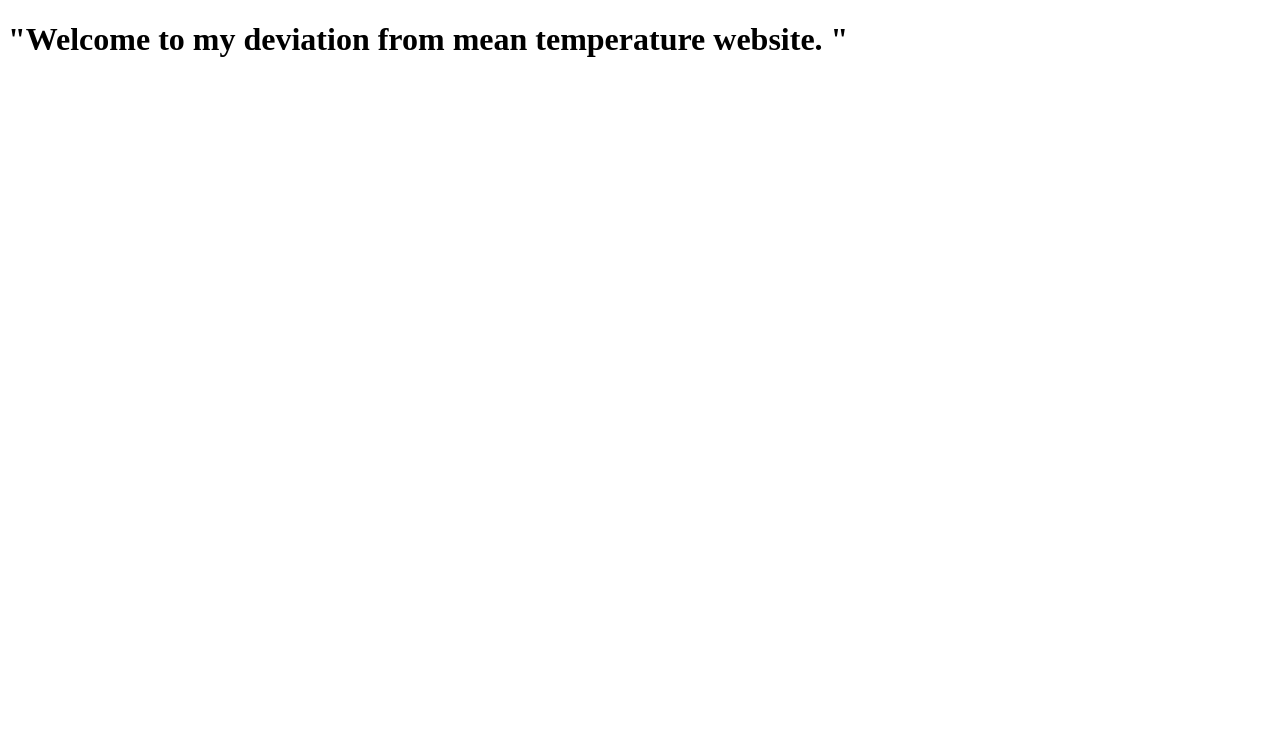
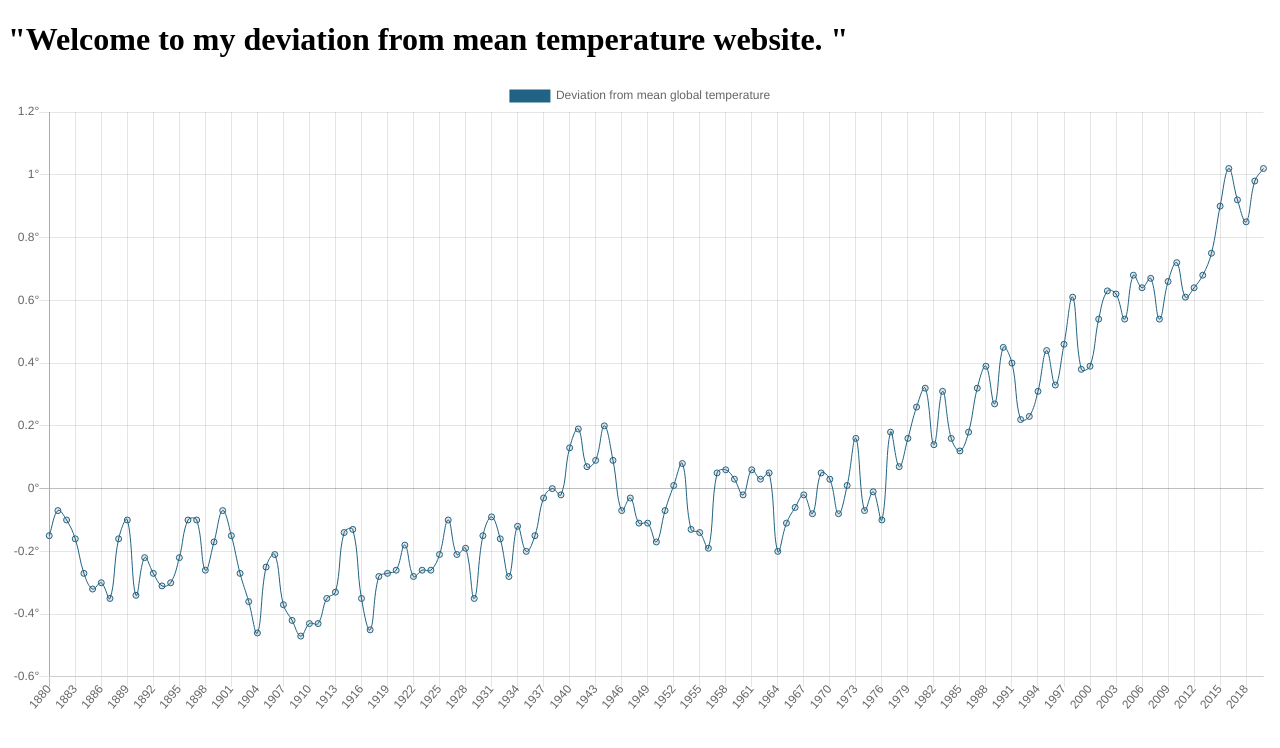
Before and after one commit to kwancer/Deviation-from-mean-global-temperature, a plain HTML site: page index.html in a window 1280 px wide. Drawn offline with nearby package versions, Linux system fonts and the light colour scheme.

Commit message:
finished the graph.

```diff
--- a/index.html
+++ b/index.html
@@ -8,6 +8,8 @@
     <h1> "Welcome to my deviation from mean temperature website. "</h1>
   </head>
   <body>
+    <canvas id="chart" width="800" height="400"></canvas>
+    <script src="https://cdn.jsdelivr.net/npm/chart.js@2.9.4/dist/Chart.min.js"></script>
     <script src="script.js"></script>
   </body>
 </html>
--- a/script.js
+++ b/script.js
@@ -1,4 +1,46 @@
-async function getData(){
+
+
+async function chartIt() {
+  const data = await getData()
+  const ctx = document.getElementById('chart').getContext('2d');
+
+  const myChart = new Chart(ctx, {
+    type: 'line',
+    data: {
+      labels: data.xs,
+      datasets: [{
+        fill: false,
+        label: 'Deviation from mean global temperature',
+        data: data.ys,
+        backgoundColor: "rgba(255,99,132,0.2)",
+        borderColor: "rgba(32,99,132,1)",
+
+
+        borderWidth: 1
+      }]
+    },
+    options: {
+      scales: {
+        yAxes: [{
+          ticks: {
+            beginAtZero: true,
+            callback: function(value,index,values){
+              return value + "°"
+            }
+          }
+        }]
+      }
+    }
+  });
+
+}
+
+
+
+
+async function getData() {
+  const xs = []
+  const ys =[]
   const response = await fetch("test.csv");
   const data = await response.text();
 
@@ -7,10 +49,13 @@ async function getData(){
   table.forEach(elt => {
     const row = elt.split(",")
     const year = row[0]
+    xs.push(year)
     const temp = row[1]
+    ys.push(temp)
     console.log(year, temp);
   })
-
+  return {xs ,ys }
 }
 
-getData()
+
+chartIt()
```
